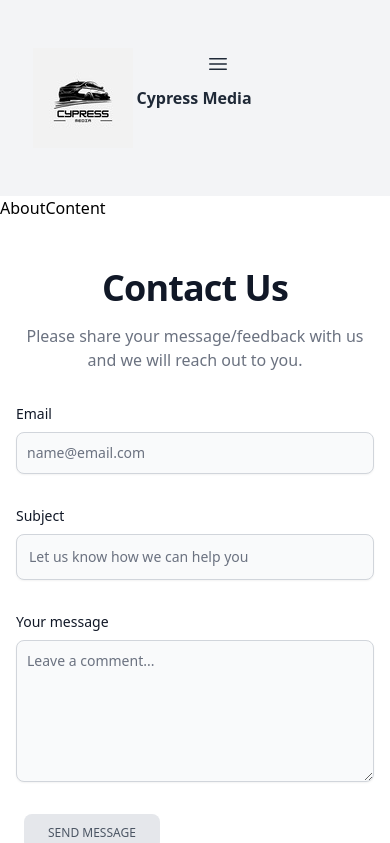
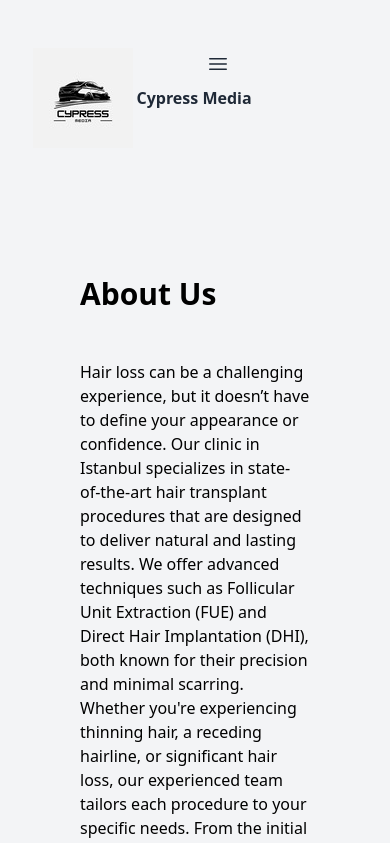
Before and after one commit to erenlerfirat/CypressMedia, a React (Create React App) app: page /About in a window 390 px wide. Shown: the top 843 px of the page. Built offline with nearby package versions, Linux system fonts and the light colour scheme.

Commit message:
refactor

```diff
--- a/src/components/layout/MainNavigation.js
+++ b/src/components/layout/MainNavigation.js
@@ -20,7 +20,7 @@ const MainNavigation = () => {
     const [toggleMenu, setToggleMenu] = useState(false);
     const [toggleDarkMode, setToggleDarkMode] = useState(false);
 
-    const { lang, handleLanguage, t } = useContext(LanguageContext);
+    const { handleLanguage, t } = useContext(LanguageContext);
 
     const handleChangeLanguage = (e) => {
 
@@ -51,7 +51,7 @@ const MainNavigation = () => {
     }, [])
     return (
         <nav className={toggleDarkMode ? " dark:bg-gray-600 dark:text-white w-full left-0 right-0 top-0 " : "bg-gray-100 left-0 right-0 top-0"}>
-            <div className="max-w-7xl mx-auto w-full relative background" >
+            <div className="max-w-7xl mx-auto w-full relative background " >
                 <div className="flex mx-auto justify-between w-5/6 text-gray-800">
                     {/* Primary menu and logo */}
                     <div className="flex items-center gap-16 my-12 dark:text-white ">
@@ -119,6 +119,7 @@ const MainNavigation = () => {
                     <div className="flex flex-col gap-8 w-full font-bold tracking-wider  lg:flex items-start gap-2  ">
                         <Link className="hover:underline hover:scale-110 duration-300" to="/Home">{t("home")}</Link>
                         <Link className="hover:underline hover:scale-110 duration-300" to="/Services">{t("services.services")}</Link>
+                        <Link className="hover:underline hover:scale-110 duration-300" to="/Blog">{t("blog")}</Link>
                         <Link className="hover:underline hover:scale-110 duration-300" to="/About">{t("about")}</Link>
                     </div>
                     <div className="flex items-center mx-6 mt-8 gap-16 ">
--- a/src/components/pages/About/About.js
+++ b/src/components/pages/About/About.js
@@ -6,7 +6,7 @@ import AboutContent from './AboutContent'
 
 function About() {
     return (
-        <div className="">
+        <div className="bg-gray-100 dark:bg-gray-600 h-screen w-screen overflow-x-hidden">
             <MainNavigation />
             <AboutContent />
             <ContactForm />
--- a/src/components/pages/About/AboutContent.js
+++ b/src/components/pages/About/AboutContent.js
@@ -2,7 +2,14 @@ import React from 'react'
 
 function AboutContent() {
     return (
-        <div>AboutContent</div>
+        <div className="min-h-screen p-20 flex justify-center">
+            <div className="max-w-2xl ">
+                <h1 className="font-extrabold text-3xl  mb-12">{"About Us"}</h1>
+                <p className="[&>p]:mb-8 [&>h2]:font-extrabold lg:leading-[2rem]  ">
+                    {"Hair loss can be a challenging experience, but it doesn’t have to define your appearance or confidence. Our clinic in Istanbul specializes in state-of-the-art hair transplant procedures that are designed to deliver natural and lasting results. We offer advanced techniques such as Follicular Unit Extraction (FUE) and Direct Hair Implantation (DHI), both known for their precision and minimal scarring. Whether you're experiencing thinning hair, a receding hairline, or significant hair loss, our experienced team tailors each procedure to your specific needs. From the initial consultation to post-procedure care, we ensure a personalized experience that prioritizes your comfort and satisfaction. Our goal is to help you achieve a fuller, healthier head of hair that not only looks natural but also boosts your self-esteem. With a commitment to excellence and the latest in medical technology, we stand by you every step of the way. Take the first step toward reclaiming your hair and confidence—schedule your consultation today."}
+                </p>
+            </div>
+        </div>
     )
 }
 
--- a/src/components/pages/Blog/Article.js
+++ b/src/components/pages/Blog/Article.js
@@ -3,7 +3,7 @@ import React from 'react'
 function Article() {
     var date = Date.now();
     return (
-        <div className="min-h-screen p-24 flex justify-center">
+        <div className="min-h-screen p-16 flex justify-center">
             <div className="max-w-2xl">
                 <h1 className="font-extrabold text-3xl mb-2">{"Regain your confidence with our expert hair transplant solutions—natural results, no compromise."}</h1>
 
```
